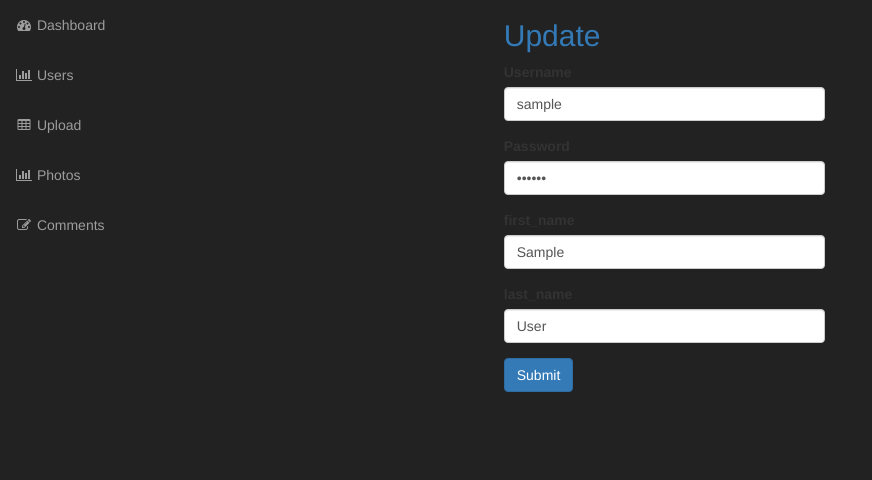
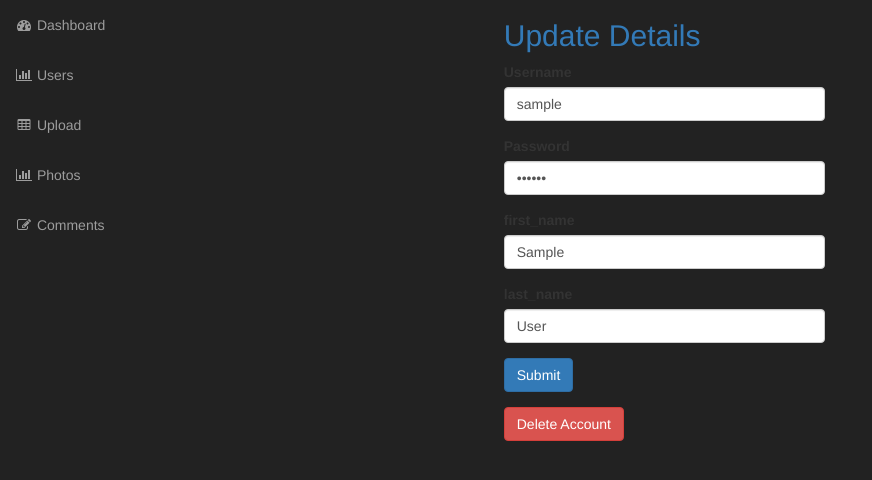
Before and after one commit to JWizerd/php-oop-resource, a PHP site: page /admin/update.php in a window 1280 px wide. Shown: the part 51-531 px from the top of the page, without its empty margins (0-872 px from the left). Run offline with PHP 8.4, Linux system fonts and the light colour scheme; the visitor is signed in with stand-in values (Sample User, id 1); tables that the repository leaves empty or names only in its code hold one stand-in row (values such as "Sample post"); grey boxes labelled with a size stand in for pictures from a placeholder-image service; some libraries are stand-ins or nearby versions.

Commit message:
delete method for users in settings

```diff
--- a/admin/includes/user.php
+++ b/admin/includes/user.php
@@ -98,6 +98,15 @@ class User {
 
     return ($database->connection->affected_rows == 1) ? true : false;
   }
+
+  public function delete() {
+    global $database;
+    global $session;
+    $session->logout();
+    $sql = "DELETE FROM users WHERE user_id=" . $database->escape_string($this->user_id);
+    $database->query($sql);
+    redirect("login.php");
+  }
 }
 
 $user = new User();
--- a/admin/signup.php
+++ b/admin/signup.php
@@ -1,10 +1,6 @@
 <?php
 
 require_once('includes/header.php');
-
-if ($session->is_signed_in()) {
-  redirect("index.php");
-}
 
 if(isset($_POST['submit'])) {
   $username = trim($_POST['username']);
--- a/admin/update.php
+++ b/admin/update.php
@@ -29,7 +29,7 @@ if(isset($_POST['submit'])) {
 
 <div class="col-md-4 col-md-offset-3">
 
-  <h2 class="text-primary">Update</h2>
+  <h2 class="text-primary">Update Details</h2>
 
   <form id="login-id" action="" method="post" autocomplete="on">
     <div class="form-group">
@@ -57,4 +57,13 @@ if(isset($_POST['submit'])) {
     </div>
   </form>
 
+  <a class="btn btn-danger" href="update.php?delete=<?php echo $user->user_id; ?>">Delete Account</a>
+
+  <?php
+  // delete user if delete account button is clicked
+  if(isset($_GET['delete'])) {
+    $user->delete();
+  }
+  ?>
+
 </div>
```
